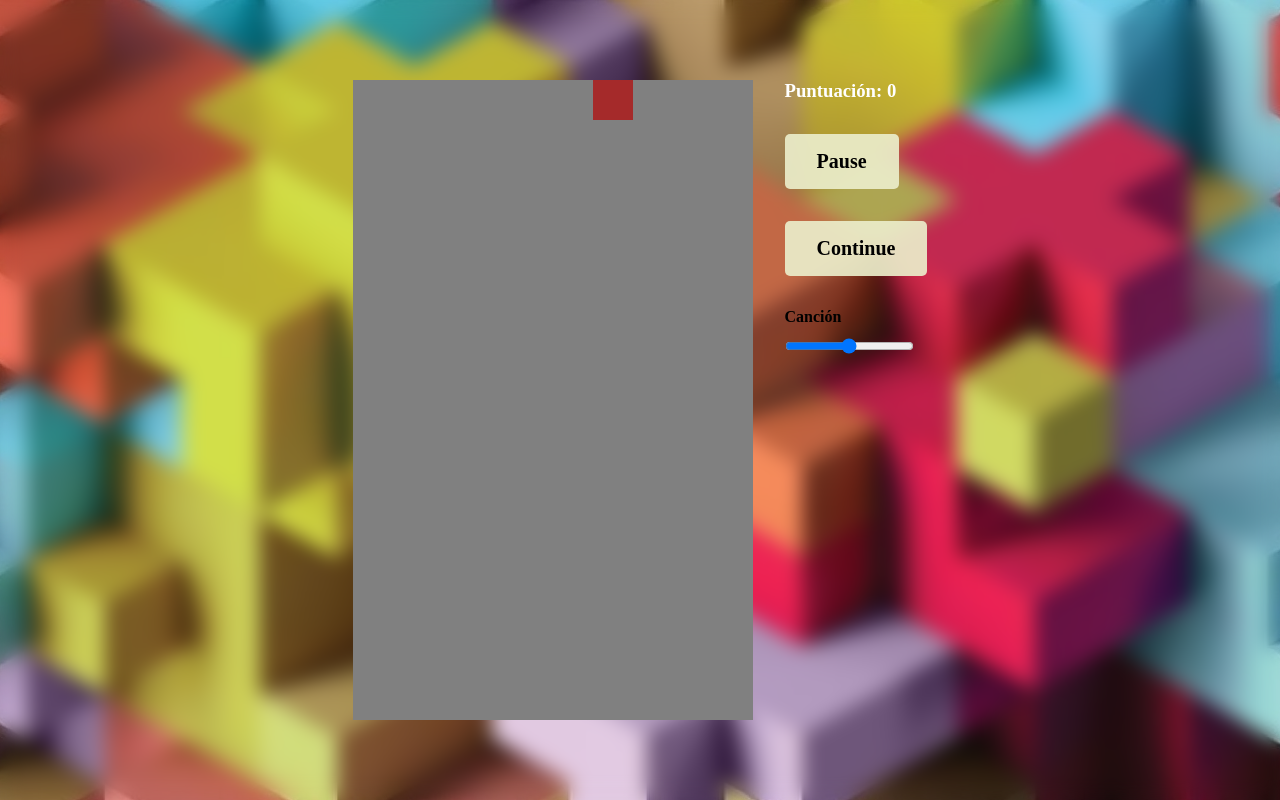
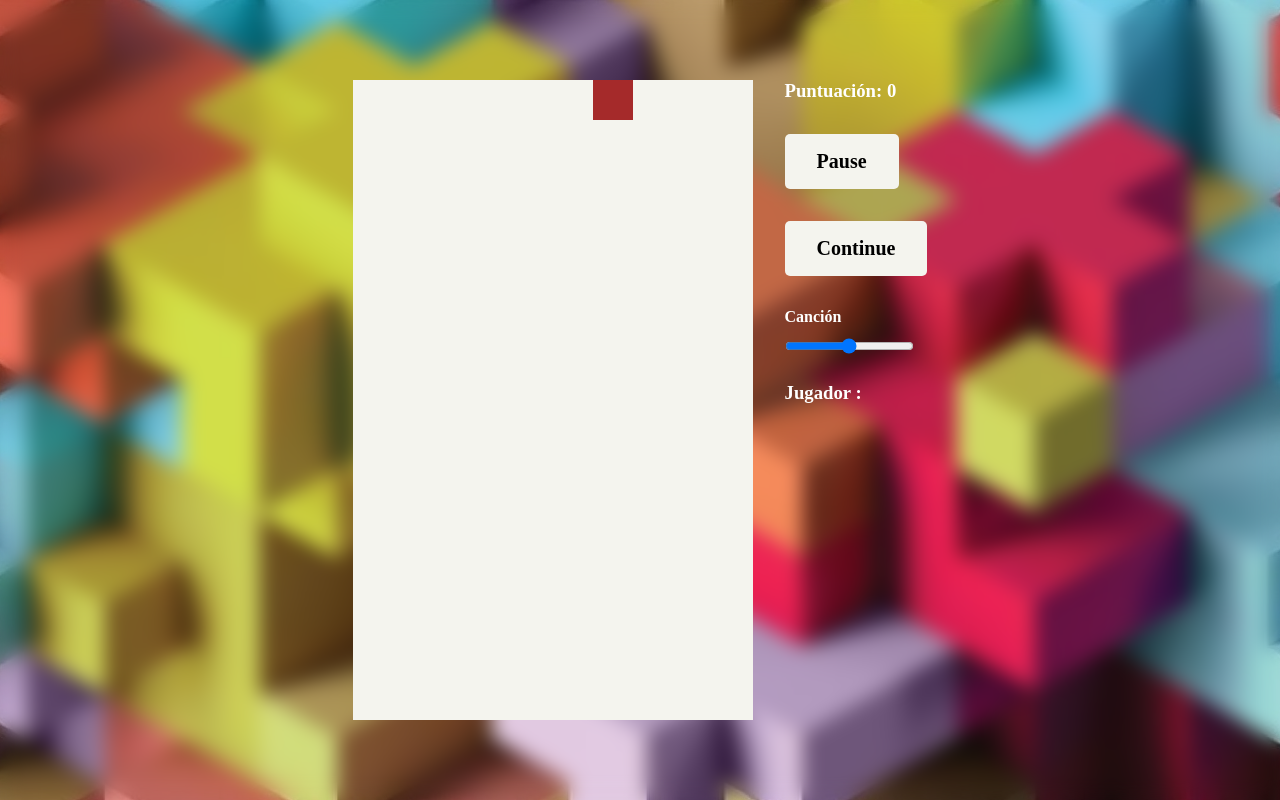
Before and after one commit to miguelvalden77/Tetris, a plain HTML site: page index.html in a window 1280 px wide. Both pictures are taken after a click on the button "START". Drawn offline with Linux system fonts and the light colour scheme.

Commit message:
Retoques

```diff
--- a/index.html
+++ b/index.html
@@ -33,7 +33,7 @@
         </div>
         <h4 class="cancion">Canción</h4>
         <input id="range" class="range" type="range" min="0" max="1" step="0.01">
-        <h3 id="contenedor-nombre"></h3>
+        <h3 class="contenedor-nombre">Jugador : <span id="contenedor-nombre"></span></h3>
         </div>
     </div>
 
--- a/scripts/main.js
+++ b/scripts/main.js
@@ -449,7 +449,7 @@ const dibujarTablero = ()=>{
     }
 }
 const limpiarCanvas = ()=>{
-    contexto.fillStyle = "gray"
+    contexto.fillStyle = "#F4F4EE"
     contexto.fillRect(0, 0, canvas.width, canvas.height)
 }
 
@@ -545,7 +545,6 @@ const mostrarEnVideo = (stream)=>{
 
 const imagen = async ()=>{ //asíncrono
 
- try {
    // Objeto con los permisos que necesita stream
    const constraints = {
       audio: false,
@@ -558,10 +557,6 @@ const imagen = async ()=>{ //asíncrono
   const stream = await navigator.mediaDevices.getUserMedia(constraints)
 
   mostrarEnVideo(stream)
-
- } catch (error) {
-  console.error(error.message)
- }
 }
 
 finishBtn.addEventListener("click", ()=>{
@@ -569,7 +564,7 @@ finishBtn.addEventListener("click", ()=>{
   fotoContext.drawImage(video, 0, 0, canvasFoto.width, canvasFoto.height)
 })
 
-range.addEventListener("change", ()=>{
+range.addEventListener("mousemove", ()=>{
   tetrisMusic.volume = range.value
 })
 
--- a/style.css
+++ b/style.css
@@ -164,7 +164,7 @@ body{
     margin-bottom: 2rem;
     border: none;
     font-size: 1.25rem;
-    background-color: rgba(235, 237, 202, 0.922);
+    background-color: #F4F4EE;
     color: rgb(0, 0, 0);
     /* background-image: radial-gradient(white, rgb(135, 135, 135)); */
 }
@@ -192,6 +192,7 @@ body{
  .cancion{
     margin-bottom: .75rem;
     font-size: 1rem;
+    color: white;
  }
 
 .foto-button{
@@ -223,3 +224,8 @@ body{
     backdrop-filter: none;
     background-color: black;
 }
+
+.contenedor-nombre{
+    color: white;
+    padding-top: 1.5rem;
+}
```
